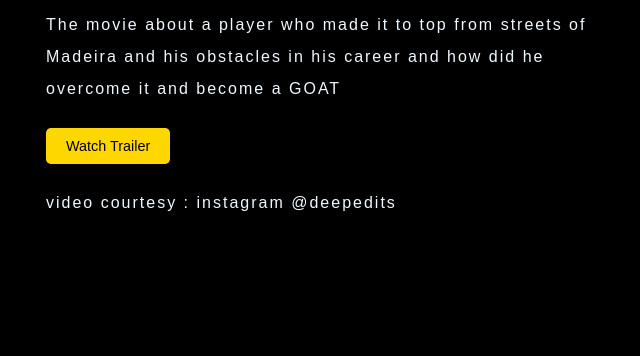
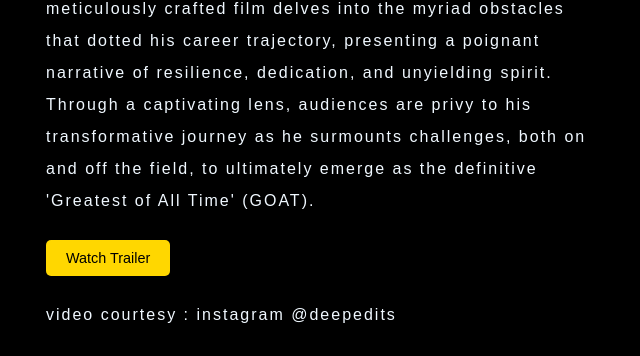
Before and after one commit to ahamed-sha-11/GOAT, a plain HTML site: page index.html in a window 1280 px wide. Shown: the part 512-868 px from the top of the page, without its empty margins (319-959 px from the left). Before the commit the page ends 800 px from the top, so only its background shows below. Drawn offline with Linux system fonts and the light colour scheme.

Commit message:
Add files via upload
new description

```diff
--- a/index.html
+++ b/index.html
@@ -12,8 +12,7 @@
     <img src="cr.jpeg" alt="">
     <h1> We weren't at MLS at 35</h1>
     <p>
-      The movie about a player who made it to top from streets of Madeira
-      and his obstacles in his career and how did he overcome it and become a GOAT
+      Cristiano Ronaldo, a football luminary who transcended humble beginnings on the streets of Madeira to attain unparalleled excellence on the global stage. This meticulously crafted film delves into the myriad obstacles that dotted his career trajectory, presenting a poignant narrative of resilience, dedication, and unyielding spirit. Through a captivating lens, audiences are privy to his transformative journey as he surmounts challenges, both on and off the field, to ultimately emerge as the definitive 'Greatest of All Time' (GOAT).
     </p>
     <button class="btn">Watch Trailer</button>
     <p>video courtesy : instagram @deepedits</p>
```
